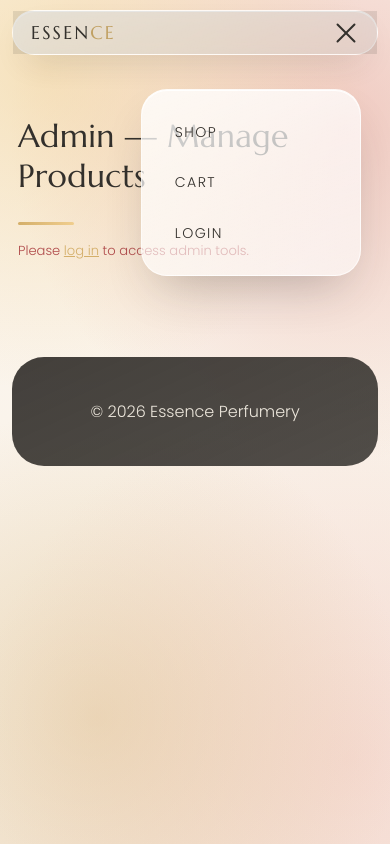
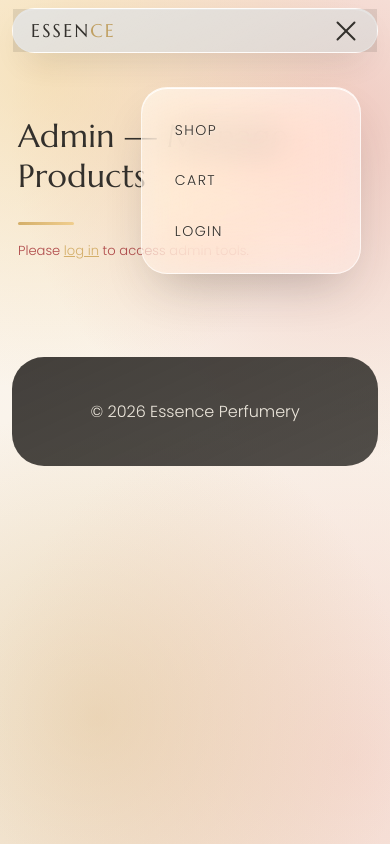
Before and after one commit to iamsaif-cmd/perfume-shop, a plain HTML site: page perfume-shop/frontend/admin.html in a window 390 px wide. Both pictures are taken after a click on the label 346 px from the left and 32 px from the top of the page. Drawn offline with nearby package versions, Linux system fonts and the light colour scheme.

Commit message:
Add files via upload

```diff
--- a/perfume-shop/frontend/admin.html
+++ b/perfume-shop/frontend/admin.html
@@ -2,7 +2,7 @@
 <html lang="en">
 <head>
 <meta charset="UTF-8">
-<meta name="viewport" content="width=device-width, initial-scale=1.0">
+<meta name="viewport" content="width=device-width, initial-scale=1.0, maximum-scale=1.0, user-scalable=no">
 <title>Essence — Admin</title>
 <link href="https://fonts.googleapis.com/css2?family=Marcellus&family=Poppins:wght@300;400;500;600&display=swap" rel="stylesheet">
 <link rel="stylesheet" href="css/style.css">
@@ -63,10 +63,12 @@
         <p id="adminMsg" style="margin-top:10px; font-size:.85rem;"></p>
       </div>
 
-      <table class="admin-table">
-        <thead><tr><th></th><th>Name</th><th>Category</th><th>Price</th><th>Stock</th><th></th></tr></thead>
-        <tbody id="productTableBody"></tbody>
-      </table>
+      <div style="overflow-x:auto; -webkit-overflow-scrolling:touch;">
+        <table class="admin-table">
+          <thead><tr><th></th><th>Name</th><th>Category</th><th>Price</th><th>Stock</th><th></th></tr></thead>
+          <tbody id="productTableBody"></tbody>
+        </table>
+      </div>
     </div>
   </div>
 </section>
--- a/perfume-shop/frontend/css/style.css
+++ b/perfume-shop/frontend/css/style.css
@@ -17,8 +17,11 @@
   --spring-slow: cubic-bezier(.16, 1.4, .3, 1);
 }
 *{box-sizing:border-box;}
+html{overflow-x:hidden; width:100%;}
 body{
   margin:0;
+  overflow-x:hidden;
+  width:100%;
   color:var(--charcoal);
   font-family:'Poppins', sans-serif;
   font-weight:300;
@@ -78,7 +81,7 @@
   margin:0 auto; max-width:1100px;
   padding:12px 28px;
   border-radius:999px;
-  background:linear-gradient(155deg, rgba(255,255,255,0.75), rgba(255,255,255,0.4));
+  background:linear-gradient(155deg, rgba(255,255,255,0.88), rgba(255,255,255,0.62));
   border:1px solid var(--glass-border);
   box-shadow:0 14px 34px -16px rgba(51,48,44,0.3), inset 0 1px 0 rgba(255,255,255,0.9);
   transition:transform .5s var(--spring);
@@ -335,9 +338,9 @@
     flex-direction:column !important; align-items:flex-start;
     gap:1.1rem; padding:1.6rem 1.8rem;
     border-radius:26px;
-    background:linear-gradient(160deg, rgba(255,255,255,0.82), rgba(255,255,255,0.55));
-    backdrop-filter:blur(16px) saturate(160%);
-    -webkit-backdrop-filter:blur(16px) saturate(160%);
+    background:linear-gradient(160deg, rgba(255,255,255,0.55), rgba(255,255,255,0.3));
+    backdrop-filter:blur(22px) saturate(180%);
+    -webkit-backdrop-filter:blur(22px) saturate(180%);
     border:1px solid var(--glass-border);
     box-shadow:0 24px 50px -18px rgba(51,48,44,0.3), inset 0 1px 0 rgba(255,255,255,0.9);
     transform-origin:top right;
@@ -349,7 +352,12 @@
     opacity:1; visibility:visible; transform:scale(1) translateY(0);
     transition:opacity .4s ease, transform .45s var(--spring), visibility 0s;
   }
-  .nav-links a{font-size:.88rem;}
+  .nav-links a{font-size:.88rem; text-shadow:0 1px 2px rgba(255,255,255,0.5);}
+
+  /* Prevent iOS Safari from auto-zooming the page when a form field is
+     focused — this happens automatically on any input with font-size
+     under 16px, so every input on mobile is bumped up to 16px. */
+  input, select, textarea{ font-size:16px !important; }
 
   section{padding:44px 0;}
   .hero{min-height:auto; padding:32px 0 20px;}
@@ -391,9 +399,15 @@
 }
 
 /* ============ SUBTLE LIQUID BLUR — a light touch, not frosted/foggy ============ */
-.navbar-essence, .product-card, .auth-box, .admin-form, .cart-summary, .cart-item, .glass{
-  backdrop-filter:blur(7px) saturate(140%);
-  -webkit-backdrop-filter:blur(7px) saturate(140%);
+/* Note: intentionally NOT applied to .navbar-essence — combining backdrop-filter
+   with a sticky-positioned, fully rounded pill and a box-shadow triggers a
+   known Chrome-mobile rendering bug (a dark rectangular smudge behind the
+   pill). The navbar keeps its glassy look via a brighter gradient instead. */
+.product-card, .auth-box, .admin-form, .cart-summary, .cart-item, .glass,
+.filter-bar button, .btn-outline, .btn-gold, .notes-pyramid, .qty-row button,
+.search-bar, .icon-btn, .toast, .skeleton-card{
+  backdrop-filter:blur(11px) saturate(150%);
+  -webkit-backdrop-filter:blur(11px) saturate(150%);
 }
 
 /* Smooth, refresh-rate independent motion: all transitions are time-based
```
Also changed, not shown: perfume-shop/frontend/cart.html (+1 -1 lines), perfume-shop/frontend/index.html (+1 -1 lines), perfume-shop/frontend/login.html (+1 -1 lines), perfume-shop/frontend/product.html (+1 -1 lines), perfume-shop/frontend/signup.html (+1 -1 lines).
